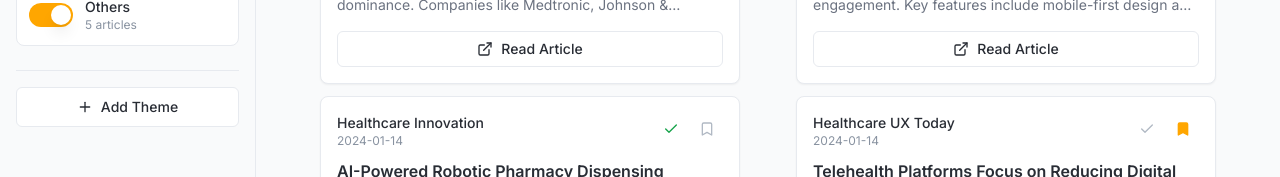
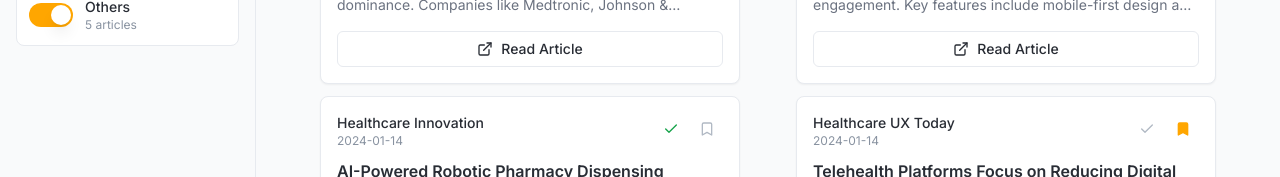
Before and after one commit to Muskan149/theme-focus-hub, a React (Vite) app: page / in a window 1280 px wide. Shown: the part 504-681 px from the top of the page. Built offline with nearby package versions, Linux system fonts and the light colour scheme.

Commit message:
theme sidebar change

```diff
--- a/src/components/ThemeSidebar.tsx
+++ b/src/components/ThemeSidebar.tsx
@@ -116,7 +116,7 @@ export const ThemeSidebar = ({ isCollapsed, onToggleCollapse, themes, onThemeVis
       </div>
 
       {/* Add New Theme */}
-      <div className="border-t border-gray-200 pt-4">
+      {/* <div className="border-t border-gray-200 pt-4">
         {isAddingTheme ? (
           <div className="space-y-2">
             <Input
@@ -160,7 +160,7 @@ export const ThemeSidebar = ({ isCollapsed, onToggleCollapse, themes, onThemeVis
             Add Theme
           </Button>
         )}
-      </div>
+      </div> */}
 
       {/* Future Features
       <div className="mt-8 space-y-3">
```
